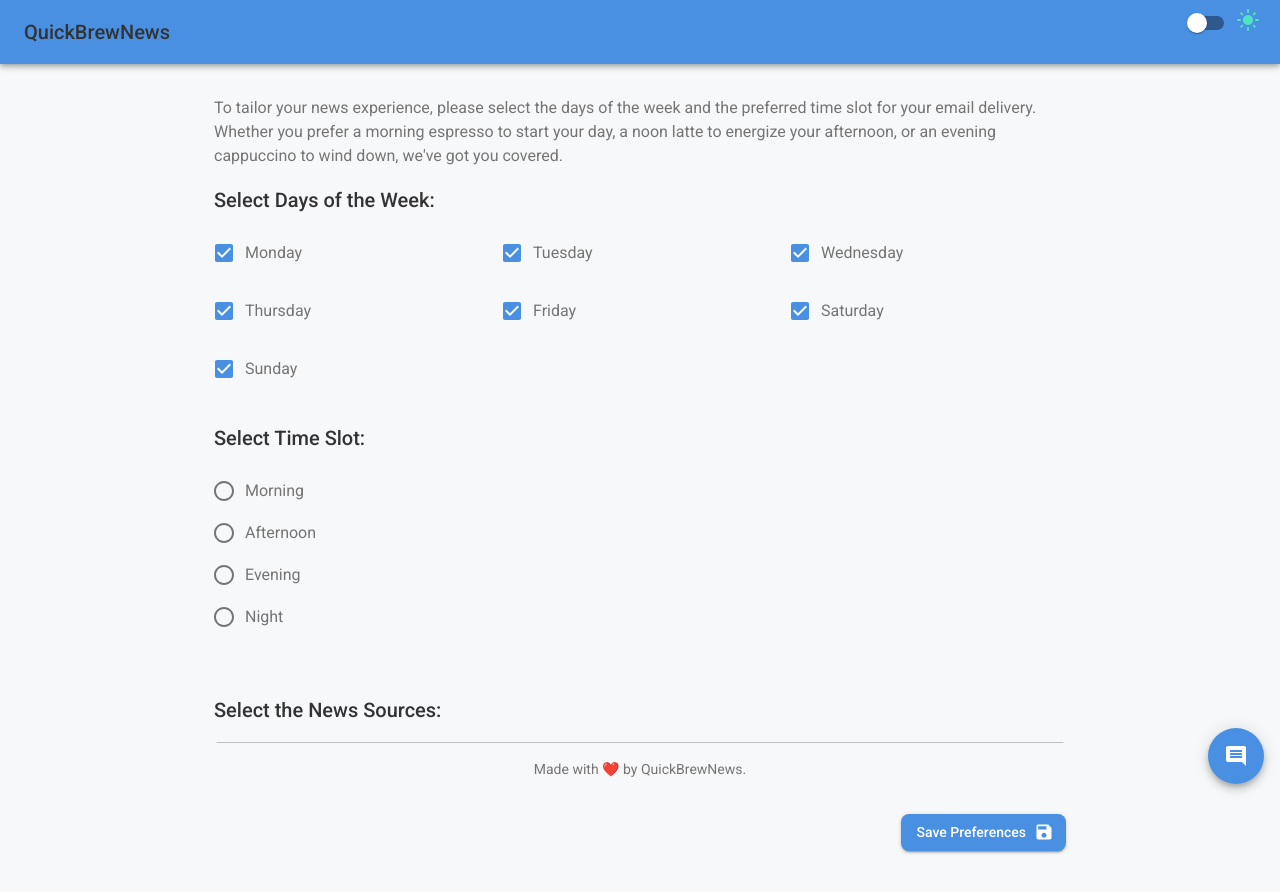
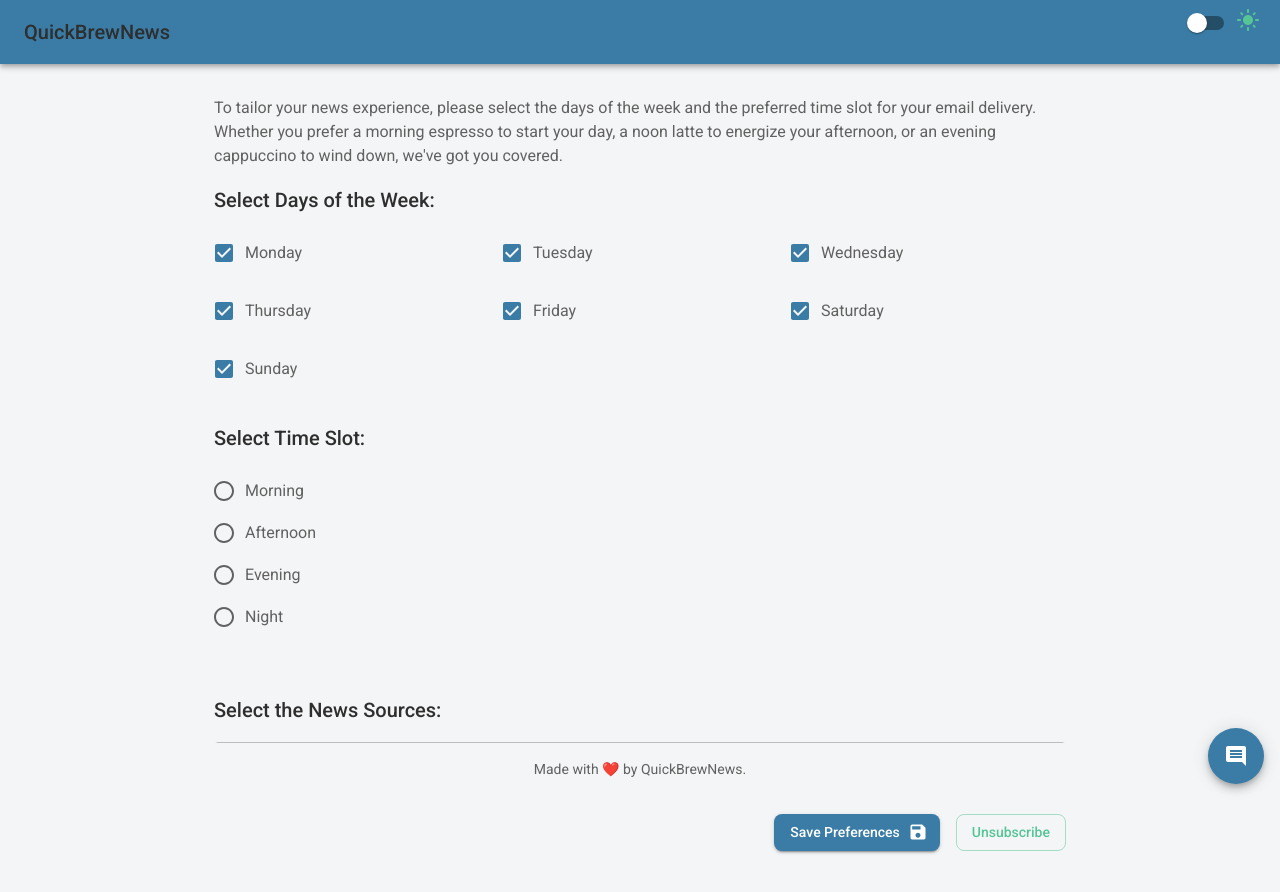
Before and after one commit to rupinr/news-master-fe, a React (Vite) app: page /preferences in a window 1280 px wide. Shown: the top 892 px of the page. Built offline with nearby package versions, Linux system fonts and the light colour scheme; no server answers.

Commit message:
UI Cleanup

```diff
--- a/src/App.tsx
+++ b/src/App.tsx
@@ -1,7 +1,5 @@
 import { BrowserRouter as Router, Route, Routes } from 'react-router-dom';
-import { ScheduleSelector } from './ScheduleSelector';
-import { ThankYou } from './ThankYou';
-import Box from '@mui/material/Box';
+import { Preference } from './ScheduleSelector';
 import { Error } from './Error';
 import Email from './Email';
 import Header from './Header';
@@ -21,8 +19,7 @@ const App: React.FC<AppProps> = ({ handleThemeToggle, darkTheme }) => {
       <ThemeToggle onToggle={handleThemeToggle} />
       <Routes>
         <Route path="/" element={<Email />} />
-        <Route path="/thank-you" element={<ThankYou />} />
-        <Route path="/preferences" element={<ScheduleSelector />} />
+        <Route path="/preferences" element={<Preference />} />
         <Route path="*" element={<Error />} />
       </Routes>
       <Footer />
--- a/src/ScheduleSelector.tsx
+++ b/src/ScheduleSelector.tsx
@@ -14,7 +14,7 @@ import { useNavigate } from 'react-router-dom'
 import SaveIcon from '@mui/icons-material/Save';
 import { UnknownErrorAlert, SuccessfullSaveAlert } from './Alerts'
 
-export const ScheduleSelector = () => {
+export const Preference = () => {
     const [searchParams] = useSearchParams();
     const token = searchParams.get('authToken');
     const [timeSlot, setTimeSlot] = useState('');
@@ -81,10 +81,9 @@ export const ScheduleSelector = () => {
     };
 
 
-    const handleCancelSubscription = async () => {
-        console.log("Cancel susbtripiton")
+    const handleUnsubscribe = async () => {
+
     }
-
     useEffect(() => {
         if (token) {
             fetchData();
@@ -131,11 +130,12 @@ export const ScheduleSelector = () => {
 
     return (
         <div>
-            {success ?
+            {success ? (
                 <Box sx={{ my: 4 }}>
                     <SuccessfullSaveAlert />
                 </Box>
-                : <Container maxWidth="md">
+            ) : (
+                <Container maxWidth="md">
                     <Box sx={{ my: 4 }}>
                         <Typography component="p" sx={{ mb: 2 }}>
                             To tailor your news experience, please select the days of the week and the preferred time slot for your email delivery. Whether you prefer a morning espresso to start your day, a noon latte to energize your afternoon, or an evening cappuccino to wind down, we've got you covered.
@@ -157,20 +157,30 @@ export const ScheduleSelector = () => {
                                 variant="contained"
                                 color="primary"
                                 onClick={handleSubmit}
-                                sx={{ mt: 2, width: { xs: '100%', sm: 'auto' } }}>
+                                sx={{ mt: 2, width: { xs: '100%', sm: 'auto' } }}
+                            >
                                 Save Preferences
+                            </Button>
+                            <Button
+                                variant="outlined"
+                                color="secondary"
+                                onClick={handleUnsubscribe}
+                                sx={{ mt: 2, width: { xs: '100%', sm: 'auto' } }}
+                            >
+                                Unsubscribe
                             </Button>
                         </Grid>
                     </Box>
-                </Container>}
+                </Container>
+            )}
             {error && (
                 <Box sx={{ my: 4 }}>
                     <UnknownErrorAlert />
                 </Box>
             )}
+        </div>
 
-        </div>
     );
 };
 
-export default ScheduleSelector;
+export default Preference;
--- a/src/ThankYou.tsx
+++ /dev/null
@@ -1,16 +0,0 @@
-import Container from '@mui/material/Container';
-import Typography from '@mui/material/Typography';
-import Box from '@mui/material/Box';
-import { useNavigate } from 'react-router-dom';
-
-export const ThankYou = () => {
-
-    return (
-        <Container maxWidth="sm">
-            <Box sx={{ my: 4 }}>
-                <Typography component="h1" sx={{ mb: 2 }}>
-                </Typography>
-            </Box>
-        </Container>
-    )
-}
--- a/src/theme.tsx
+++ b/src/theme.tsx
@@ -4,18 +4,18 @@ export const lightTheme: Theme = createTheme({
   palette: {
     mode: 'light',
     primary: {
-      main: '#4A90E2', // Soft blue
+      main: '#3A7CA5', // Softer blue
     },
     secondary: {
-      main: '#50E3C2', // Mint green
+      main: '#56C596', // Soft green
     },
     background: {
-      default: '#F7F8FA', // Light gray
+      default: '#F4F5F7', // Light gray
       paper: '#FFFFFF',
     },
     text: {
-      primary: '#333333', // Dark gray
-      secondary: '#757575', // Medium gray
+      primary: '#2E2E2E', // Darker gray
+      secondary: '#616161', // Medium gray
     },
   },
   typography: {
@@ -23,16 +23,16 @@ export const lightTheme: Theme = createTheme({
     h1: {
       fontSize: '2.5rem',
       fontWeight: 700,
-      color: '#4A90E2',
+      color: '#3A7CA5',
     },
     h6: {
       fontSize: '1.25rem',
       fontWeight: 500,
-      color: '#333333',
+      color: '#2E2E2E',
     },
     body1: {
       fontSize: '1rem',
-      color: '#757575',
+      color: '#616161',
     },
   },
   components: {
@@ -43,10 +43,10 @@ export const lightTheme: Theme = createTheme({
           textTransform: 'none',
         },
         containedPrimary: {
-          backgroundColor: '#4A90E2',
+          backgroundColor: '#3A7CA5',
           color: '#FFFFFF',
           '&:hover': {
-            backgroundColor: '#4185D2',
+            backgroundColor: '#356B8D',
           },
         },
       },
@@ -54,23 +54,22 @@ export const lightTheme: Theme = createTheme({
   },
 });
 
-
 export const darkTheme: Theme = createTheme({
   palette: {
     mode: 'dark',
     primary: {
-      main: '#82B1FF', // Soft light blue
+      main: '#87CEFA', // Light sky blue
     },
     secondary: {
-      main: '#B9F6CA', // Mint green
+      main: '#80CBC4', // Light mint green
     },
     background: {
       default: '#121212', // Almost black
       paper: '#1E1E1E', // Dark gray
     },
     text: {
-      primary: '#FFFFFF', // White
-      secondary: '#B0B0B0', // Light gray
+      primary: '#E0E0E0', // Light gray
+      secondary: '#BDBDBD', // Slightly darker gray
     },
   },
   typography: {
@@ -78,16 +77,16 @@ export const darkTheme: Theme = createTheme({
     h1: {
       fontSize: '2.5rem',
       fontWeight: 700,
-      color: '#82B1FF',
+      color: '#87CEFA',
     },
     h6: {
       fontSize: '1.25rem',
       fontWeight: 500,
-      color: '#FFFFFF',
+      color: '#E0E0E0',
     },
     body1: {
       fontSize: '1rem',
-      color: '#B0B0B0',
+      color: '#BDBDBD',
     },
   },
   components: {
@@ -98,10 +97,10 @@ export const darkTheme: Theme = createTheme({
           textTransform: 'none',
         },
         containedPrimary: {
-          backgroundColor: '#82B1FF',
-          color: '#000000',
+          backgroundColor: '#87CEFA',
+          color: '#121212',
           '&:hover': {
-            backgroundColor: '#6FA8E5',
+            backgroundColor: '#76B6D9',
           },
         },
       },
```
